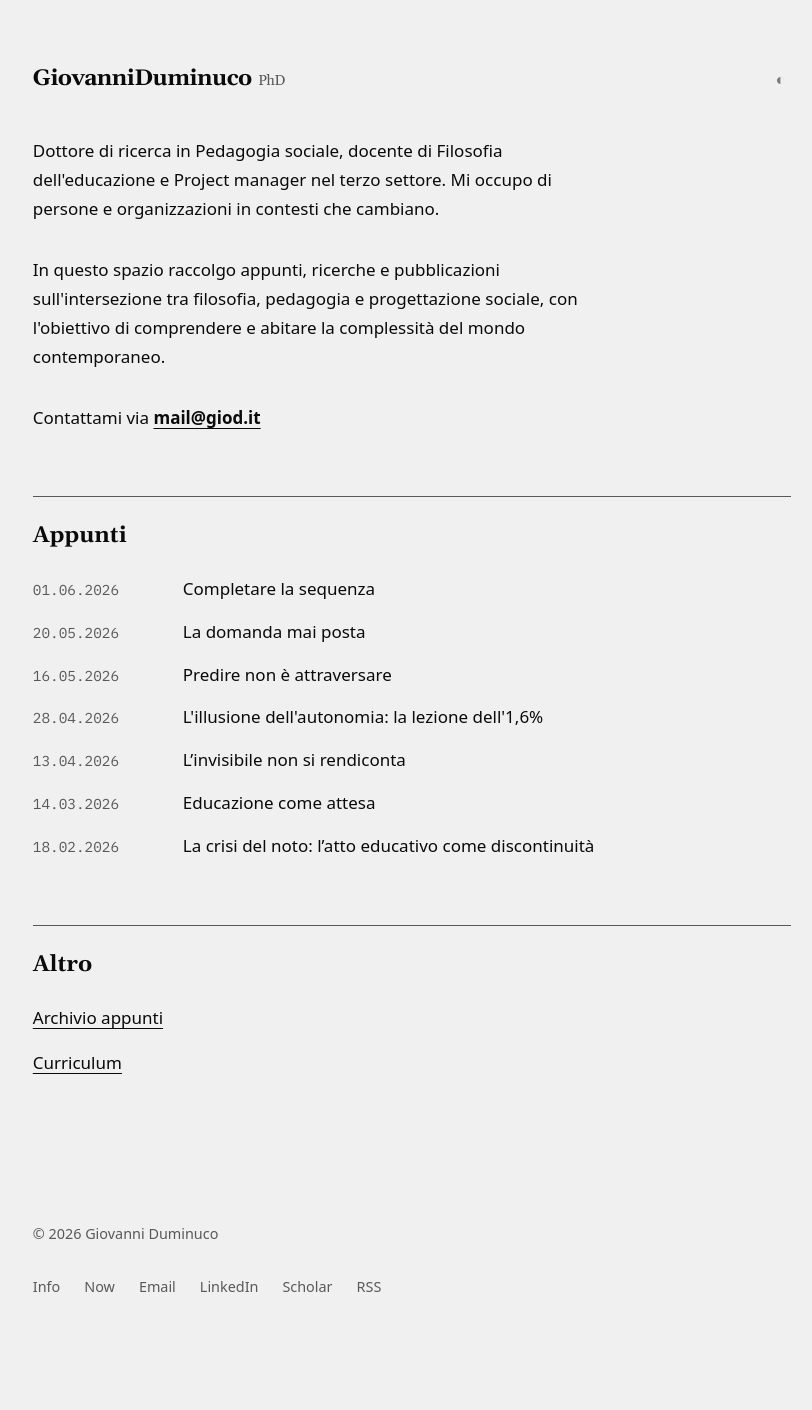
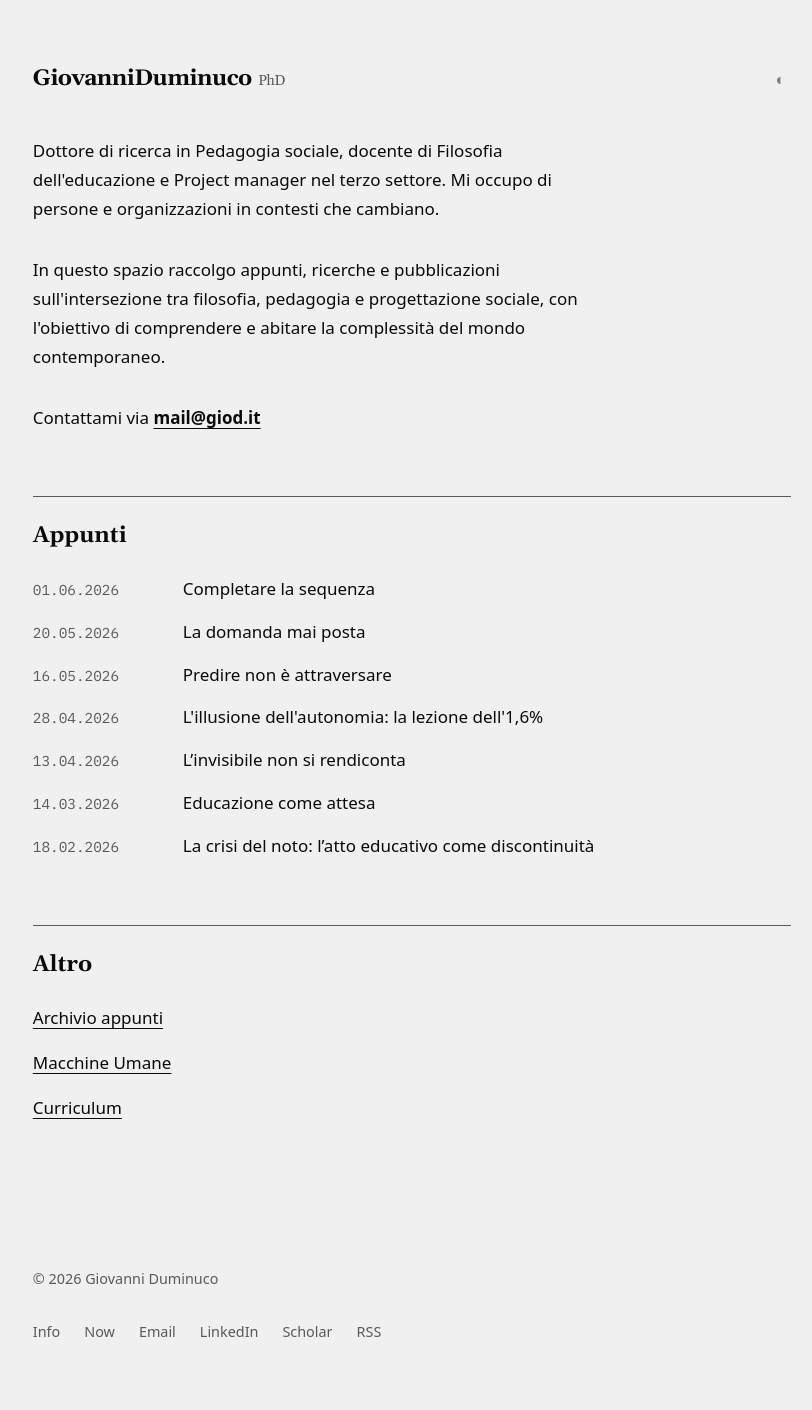
Before and after one commit to dumgio/dumgio.github.io, a Jekyll site: the page built from index.html, in a window 1280 px wide. Shown: the whole page, without its empty margins (228-1040 px from the left). Built offline with Jekyll 4.4.1, drawn with Linux system fonts in a browser that asks for light colours; comment, search, counter and statistics services are not loaded; before the commit the page ends 1365 px from its top, so only the background shows below that.

Commit message:
Aggiunge link newsletter Macchine Umane in homepage
Co-Authored-By: Claude Sonnet 4.6 <noreply@anthropic.com>

```diff
--- a/index.html
+++ b/index.html
@@ -22,5 +22,6 @@ layout: default
 <h2>Altro</h2>
 <ul class="altro-list">
   <li><a href="{{ '/blog/' | relative_url }}">Archivio appunti</a></li>
+  <li><a href="https://macchineumane.it">Macchine Umane</a></li>
   <li><a href="{{ '/bio/' | relative_url }}">Curriculum</a></li>
 </ul>
```
